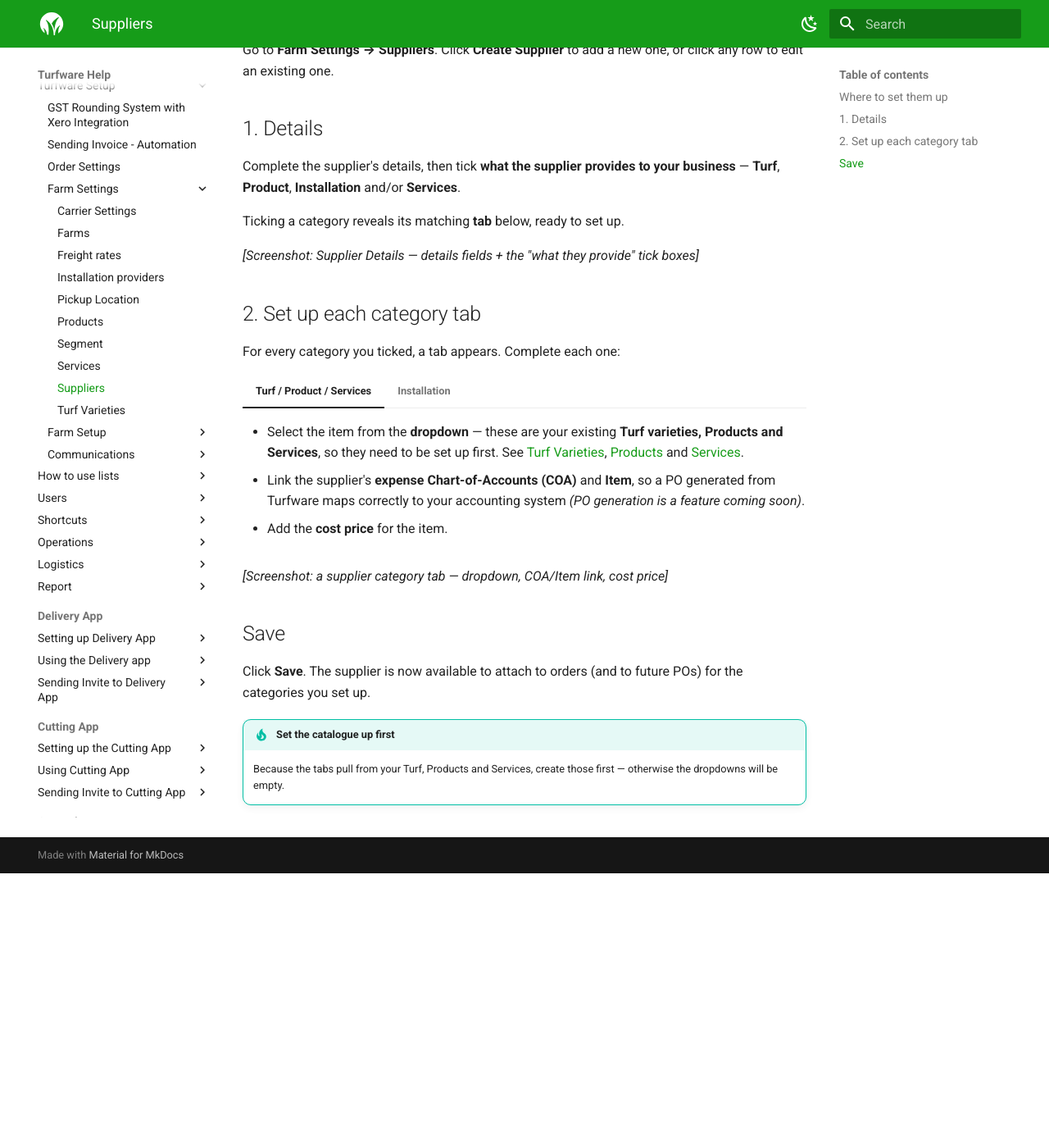
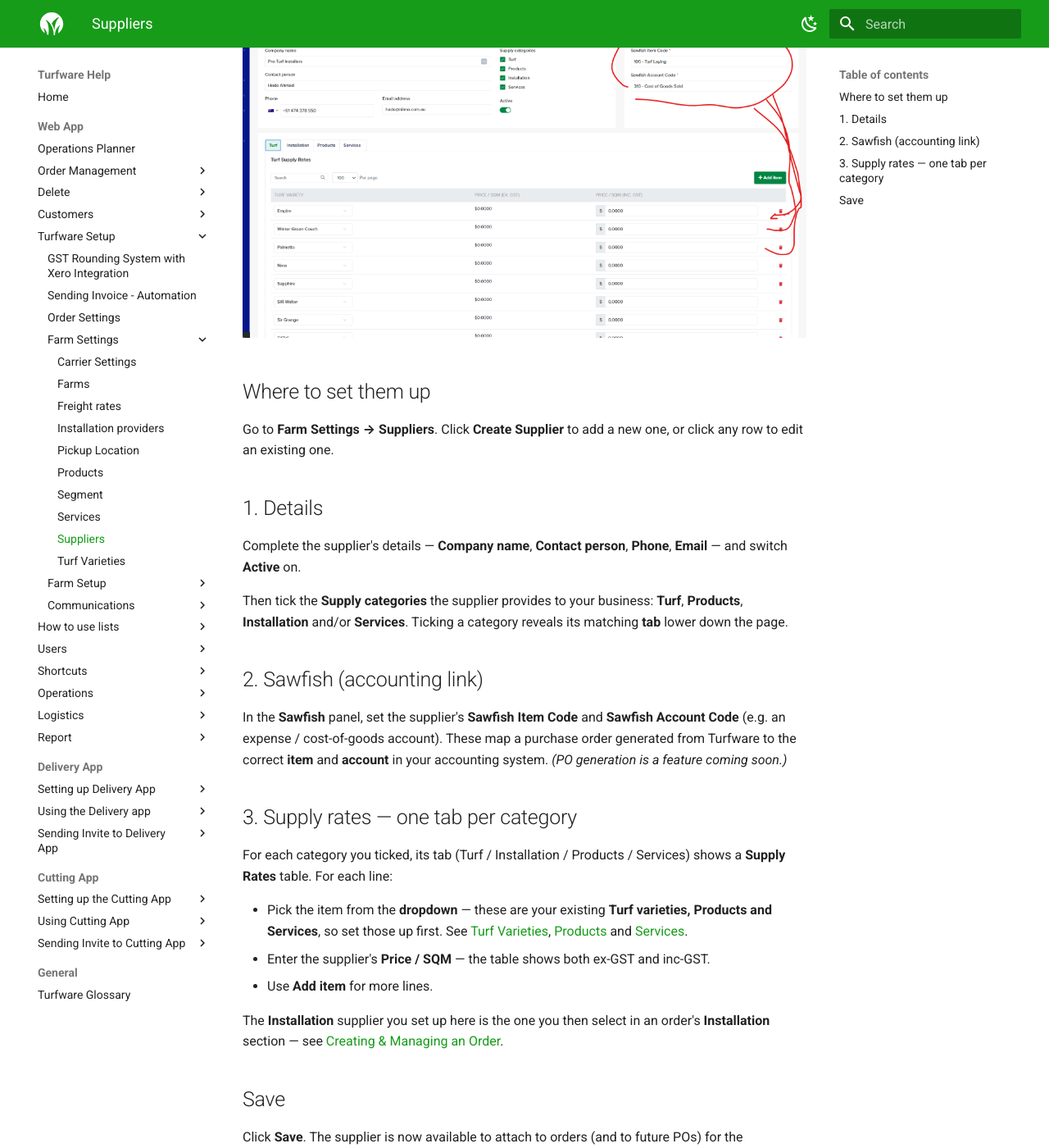
Before and after one commit to tobyh82/turfware-guides, an MkDocs documentation site: the page built from docs/web-app/turfware-setup/farm-settings/suppliers.md, in a window 1280 px wide and 1400 px high, scrolled down 335 px. Shown: the whole window at 82% size. Built offline with MkDocs 1.6.1 and Material for MkDocs 9.7.7, drawn with Linux system fonts in a browser that asks for light colours.

Commit message:
Suppliers guide: real screenshot + corrected structure (Sawfish panel, per-category supply rates)
Co-Authored-By: Claude Opus 4.8 <noreply@anthropic.com>

```diff
--- a/docs/web-app/turfware-setup/farm-settings/suppliers.md
+++ b/docs/web-app/turfware-setup/farm-settings/suppliers.md
@@ -6,35 +6,31 @@ title: "Suppliers"
 
 Suppliers are the businesses that provide **turf, products, installation or services** to you. Setting a supplier up lets you attach them to an order (for example, the installation supplier on a job) and — soon — generate a **purchase order (PO)** from Turfware that maps straight into your accounting system.
 
+![Supplier setup page — details, supply categories, Sawfish mapping and the per-category supply-rates tab](../../../assets/supplier-turf-tab.png)
+
 ## Where to set them up
 
 Go to **Farm Settings → Suppliers**. Click **Create Supplier** to add a new one, or click any row to edit an existing one.
 
 ## 1. Details
 
-Complete the supplier's details, then tick **what the supplier provides to your business** — **Turf**, **Product**, **Installation** and/or **Services**.
+Complete the supplier's details — **Company name**, **Contact person**, **Phone**, **Email** — and switch **Active** on.
 
-Ticking a category reveals its matching **tab** below, ready to set up.
+Then tick the **Supply categories** the supplier provides to your business: **Turf**, **Products**, **Installation** and/or **Services**. Ticking a category reveals its matching **tab** lower down the page.
 
-*[Screenshot: Supplier Details — details fields + the "what they provide" tick boxes]*
+## 2. Sawfish (accounting link)
 
-## 2. Set up each category tab
+In the **Sawfish** panel, set the supplier's **Sawfish Item Code** and **Sawfish Account Code** (e.g. an expense / cost-of-goods account). These map a purchase order generated from Turfware to the correct **item** and **account** in your accounting system. *(PO generation is a feature coming soon.)*
 
-For every category you ticked, a tab appears. Complete each one:
+## 3. Supply rates — one tab per category
 
-=== "Turf / Product / Services"
-    - Select the item from the **dropdown** — these are your existing **Turf varieties, Products and Services**, so they need to be set up first. See [Turf Varieties](turf-varieties.md), [Products](products.md) and [Services](services.md).
-    - Link the supplier's **expense Chart-of-Accounts (COA)** and **Item**, so a PO generated from Turfware maps correctly to your accounting system *(PO generation is a feature coming soon)*.
-    - Add the **cost price** for the item.
+For each category you ticked, its tab (Turf / Installation / Products / Services) shows a **Supply Rates** table. For each line:
 
-=== "Installation"
-    - Select the installation offering from the **dropdown**.
-    - Link the **expense COA** and **Item** for accounting mapping.
-    - Add the **cost price**.
+- Pick the item from the **dropdown** — these are your existing **Turf varieties, Products and Services**, so set those up first. See [Turf Varieties](turf-varieties.md), [Products](products.md) and [Services](services.md).
+- Enter the supplier's **Price / SQM** — the table shows both ex-GST and inc-GST.
+- Use **Add item** for more lines.
 
-    This is the supplier you then choose in an order's **Installation** section — see [Creating & Managing an Order](../../order-management/creating-and-managing-an-order.md).
-
-*[Screenshot: a supplier category tab — dropdown, COA/Item link, cost price]*
+The **Installation** supplier you set up here is the one you then select in an order's **Installation** section — see [Creating & Managing an Order](../../order-management/creating-and-managing-an-order.md).
 
 ## Save
 
```
Also changed, not shown: docs/assets/supplier-turf-tab.png (added).
